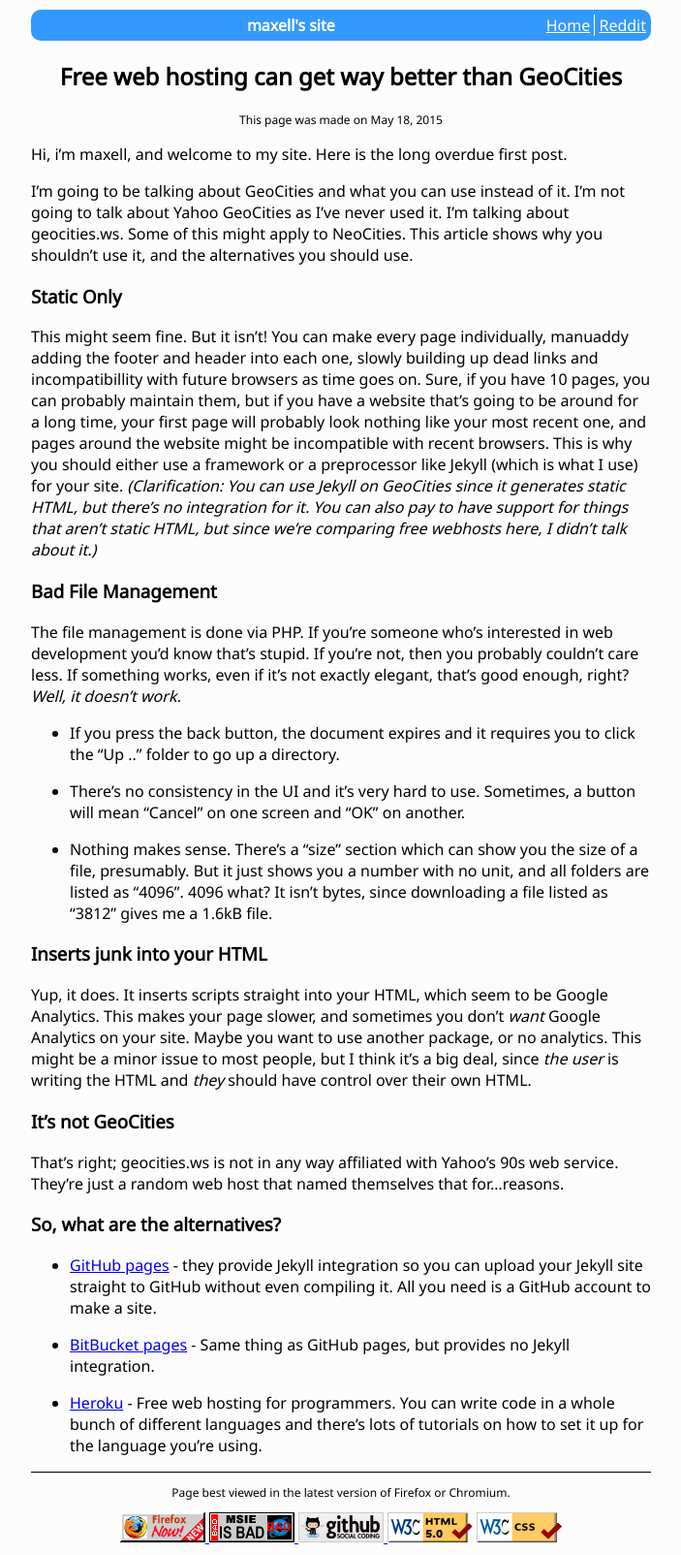
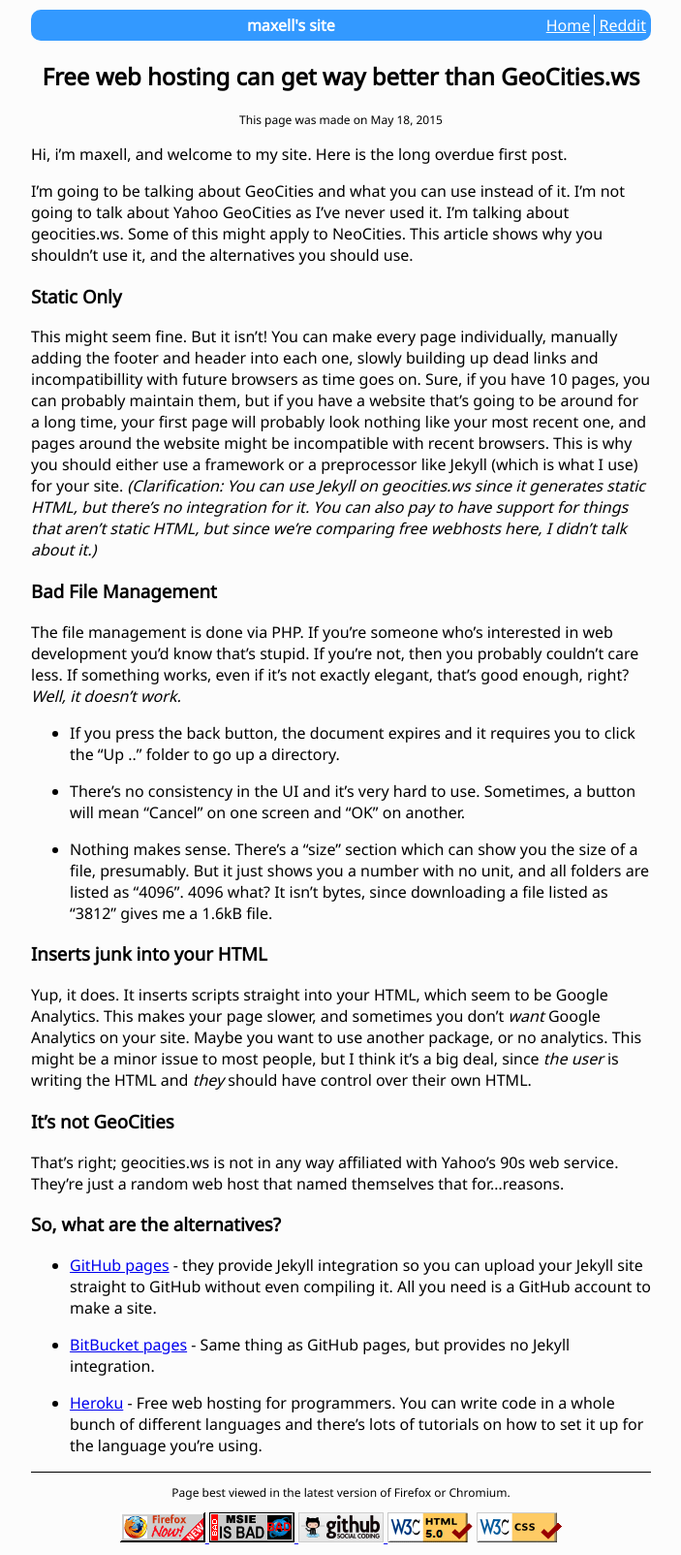
Before and after one commit to TheUltimateHacker/maxellnormalbias.github.io, a Jekyll site: the page built from _posts/2015-05-18-geocities.markdown, in a window 1280 px wide. Shown: the whole page at 97% size, without its empty margins (288-991 px from the left). Built offline with Jekyll 4.4.1, drawn with Linux system fonts in a browser that asks for light colours.

Commit message:
Made it not so confusing

```diff
--- a/_posts/2015-05-18-geocities.markdown
+++ b/_posts/2015-05-18-geocities.markdown
@@ -1,6 +1,6 @@
 ---
 layout: post
-title: Free web hosting can get way better than GeoCities
+title: Free web hosting can get way better than GeoCities.ws
 category: blog
 ---
 
@@ -11,8 +11,8 @@
 
 ### Static Only
 
-This might seem fine. But it isn't! You can make every page individually, manuaddy adding the footer and header into each one, slowly building up dead links and incompatibillity with future browsers as time goes on. Sure, if you have 10 pages, you can probably maintain them, but if you have a website that's going to be around for a long time, your first page will probably look nothing like your most recent one, and pages around the website might be incompatible with recent browsers. This is why you should either use a framework or a preprocessor like Jekyll (which is what I use) for your site.
-_(Clarification: You can use Jekyll on GeoCities since it generates static HTML, but there's no integration for it. You can also pay to have support for things that aren't static HTML, but since we're comparing free webhosts here, I didn't talk about it.)_
+This might seem fine. But it isn't! You can make every page individually, manually adding the footer and header into each one, slowly building up dead links and incompatibillity with future browsers as time goes on. Sure, if you have 10 pages, you can probably maintain them, but if you have a website that's going to be around for a long time, your first page will probably look nothing like your most recent one, and pages around the website might be incompatible with recent browsers. This is why you should either use a framework or a preprocessor like Jekyll (which is what I use) for your site.
+_(Clarification: You can use Jekyll on geocities.ws since it generates static HTML, but there's no integration for it. You can also pay to have support for things that aren't static HTML, but since we're comparing free webhosts here, I didn't talk about it.)_
 
 ### Bad File Management
 
```
